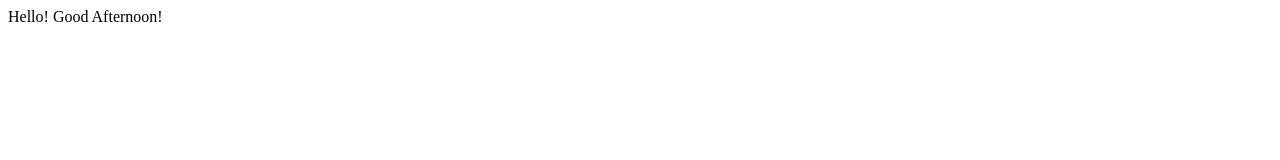
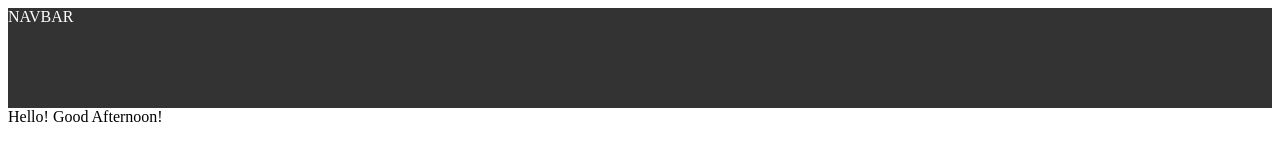
Before and after one commit to Invernon/sist-info-202101, a plain HTML site: page index.html in a window 1280 px wide. Drawn offline with Linux system fonts and the light colour scheme.

Commit message:
Navbar Feature

```diff
--- a/index.html
+++ b/index.html
@@ -6,6 +6,9 @@
     <title>Document</title>
 </head>
 <body>
+    <div style="width: 100%;height: 100px; color:white; background: #333;">
+        NAVBAR
+    </div>
     Hello! Good Afternoon!
 </body>
 </html>
```
